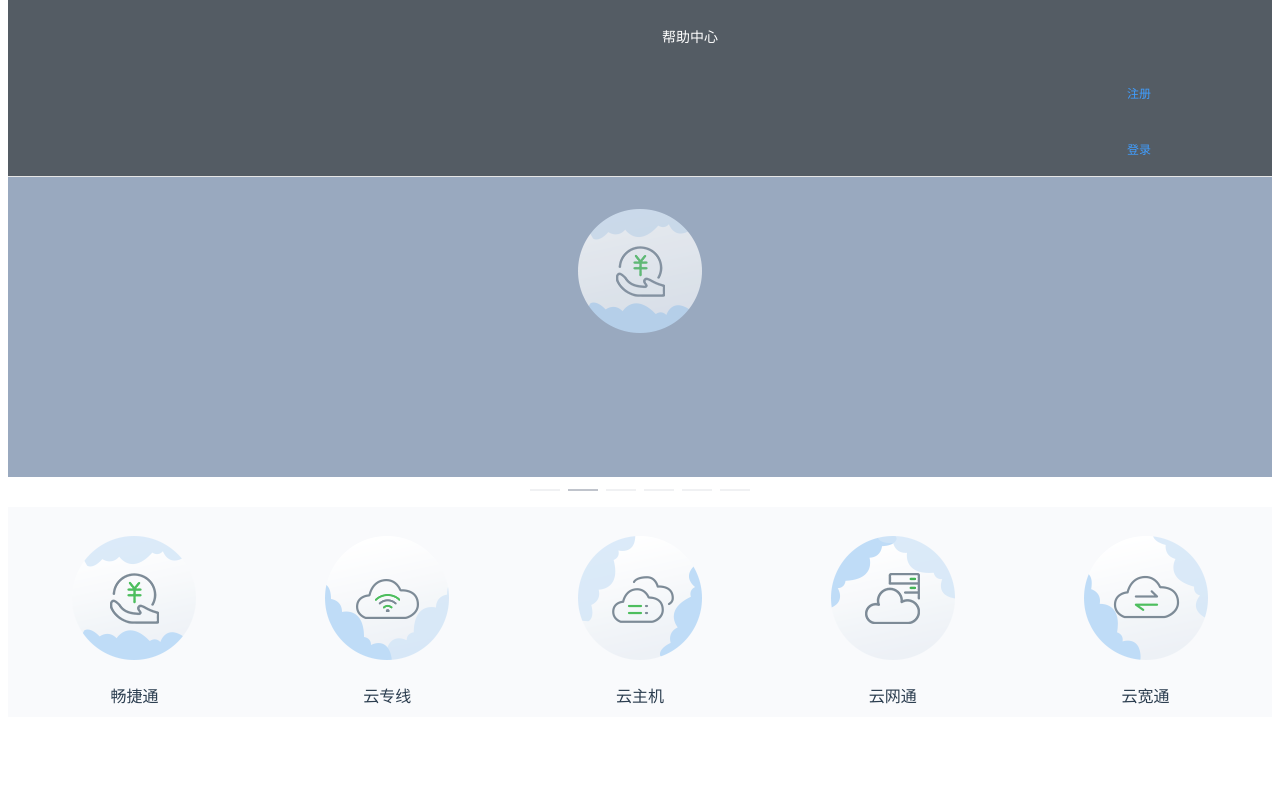
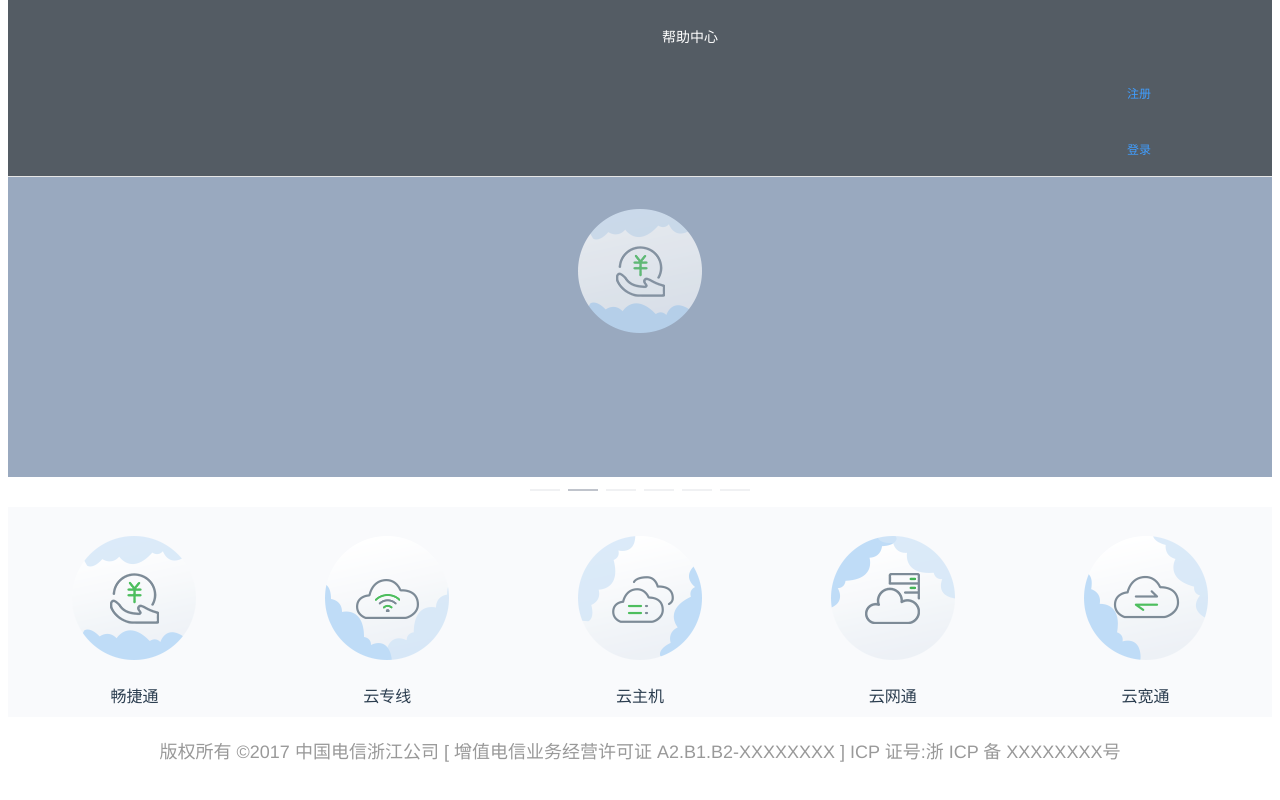
Before and after one commit to zuccWatermelon/bysj, a Vue app in the folder my-project/: page /#/ in a window 1280 px wide. Shown: the part 168-968 px from the top of the page. Before the commit the page ends 893 px from the top, so only its background shows below. Built offline with nearby package versions, Linux system fonts and the light colour scheme.

Commit message:
前几天忙着参加招聘会和面试，今天先改一下网站的名称和页脚。

```diff
--- a/my-project/index.html
+++ b/my-project/index.html
@@ -3,7 +3,7 @@
   <head>
     <meta charset="utf-8">
     <meta name="viewport" content="width=device-width,initial-scale=1.0">
-    <title>my-project</title>
+    <title>对外能力开放平台</title>
   </head>
   <body>
     <div id="app"></div>
--- a/my-project/src/components/Assets.vue
+++ b/my-project/src/components/Assets.vue
@@ -118,6 +118,7 @@
       </el-table-column>
      </el-table>
     </div>
+      <p class="foot">版权所有 ©2017 中国电信浙江公司 [ 增值电信业务经营许可证 A2.B1.B2-XXXXXXXX ] ICP 证号:浙 ICP 备 XXXXXXXX号</p>
   </div>
 </template>
 
@@ -383,4 +384,14 @@ export default {
     color: white;
     text-decoration:none;
   }
+   .foot{
+    width:100%;
+    text-align: center;
+    font-size: 18px;
+    color: #999;
+    line-height: 30px;
+    padding-bottom: 26px;
+    margin: 0;
+  }
+
 </style>
--- a/my-project/src/components/CloudProduct.vue
+++ b/my-project/src/components/CloudProduct.vue
@@ -46,6 +46,7 @@
           </div>
         </div>
     </div>
+      <p class="foot">版权所有 ©2017 中国电信浙江公司 [ 增值电信业务经营许可证 A2.B1.B2-XXXXXXXX ] ICP 证号:浙 ICP 备 XXXXXXXX号</p>
   </div>
 </template>
 
@@ -240,4 +241,14 @@ export default {
     color: white;
     text-decoration:none;
   }
+   .foot{
+    width:100%;
+    text-align: center;
+    font-size: 18px;
+    color: #999;
+    line-height: 30px;
+    padding-bottom: 26px;
+    margin: 0;
+  }
+
 </style>
--- a/my-project/src/components/First.vue
+++ b/my-project/src/components/First.vue
@@ -86,6 +86,7 @@
   <el-col :span="6"><div class="grid-content ">
     <h3><img src='../assets/cloudSpecialLine-icon.png'></h3>云宽通</div></el-col>
 </el-row>
+  <p class="foot">版权所有 ©2017 中国电信浙江公司 [ 增值电信业务经营许可证 A2.B1.B2-XXXXXXXX ] ICP 证号:浙 ICP 备 XXXXXXXX号</p>
   </div>
 </template>
 
@@ -249,4 +250,14 @@ export default {
     color: black;
     text-decoration:none;
   }
+   .foot{
+    width:100%;
+    text-align: center;
+    font-size: 18px;
+    color: #999;
+    line-height: 30px;
+    padding-bottom: 26px;
+    margin: 0;
+  }
+
 </style>
--- a/my-project/src/components/ShoppingCar.vue
+++ b/my-project/src/components/ShoppingCar.vue
@@ -208,6 +208,7 @@
         </div>
       </div>
     </div>
+      <p class="foot">版权所有 ©2017 中国电信浙江公司 [ 增值电信业务经营许可证 A2.B1.B2-XXXXXXXX ] ICP 证号:浙 ICP 备 XXXXXXXX号</p>
   </div>
 
 </template>
@@ -557,4 +558,14 @@ export default {
     color: white;
     text-decoration:none;
   }
+   .foot{
+    width:100%;
+    text-align: center;
+    font-size: 18px;
+    color: #999;
+    line-height: 30px;
+    padding-bottom: 26px;
+    margin: 0;
+  }
+
 </style>
```
